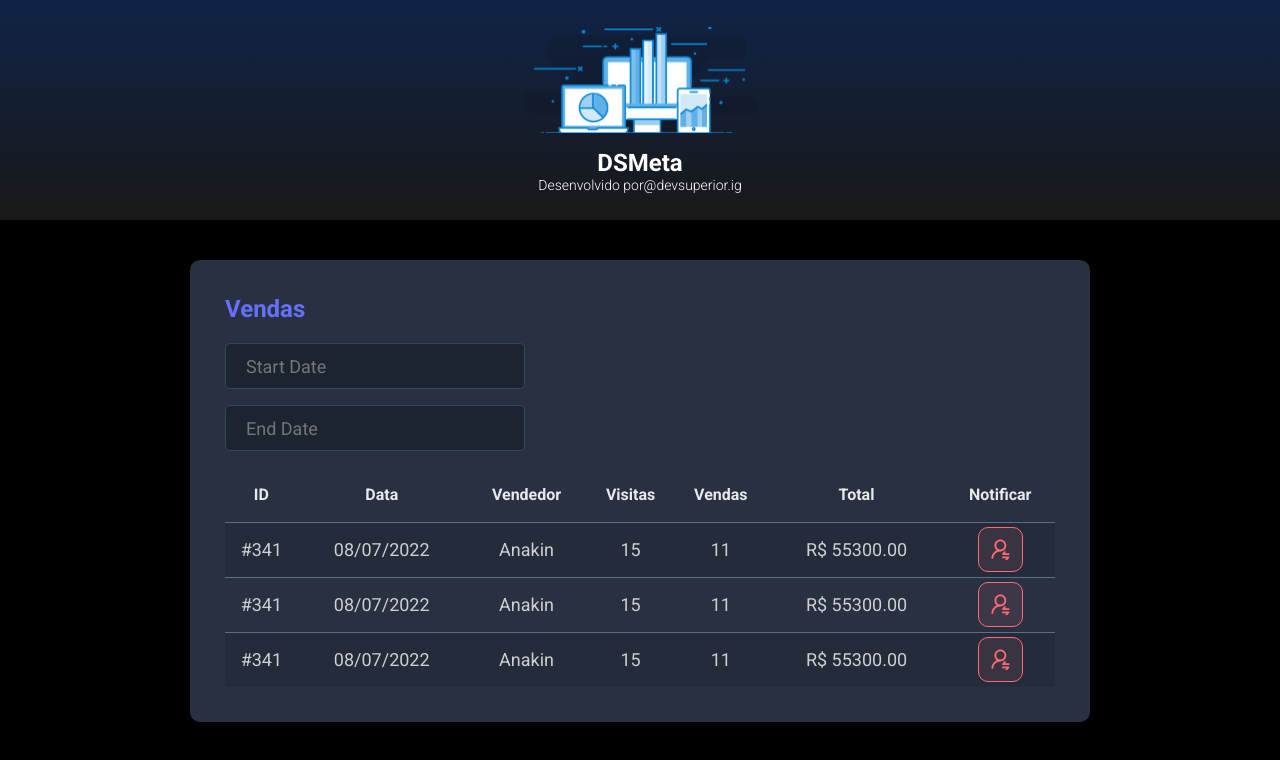
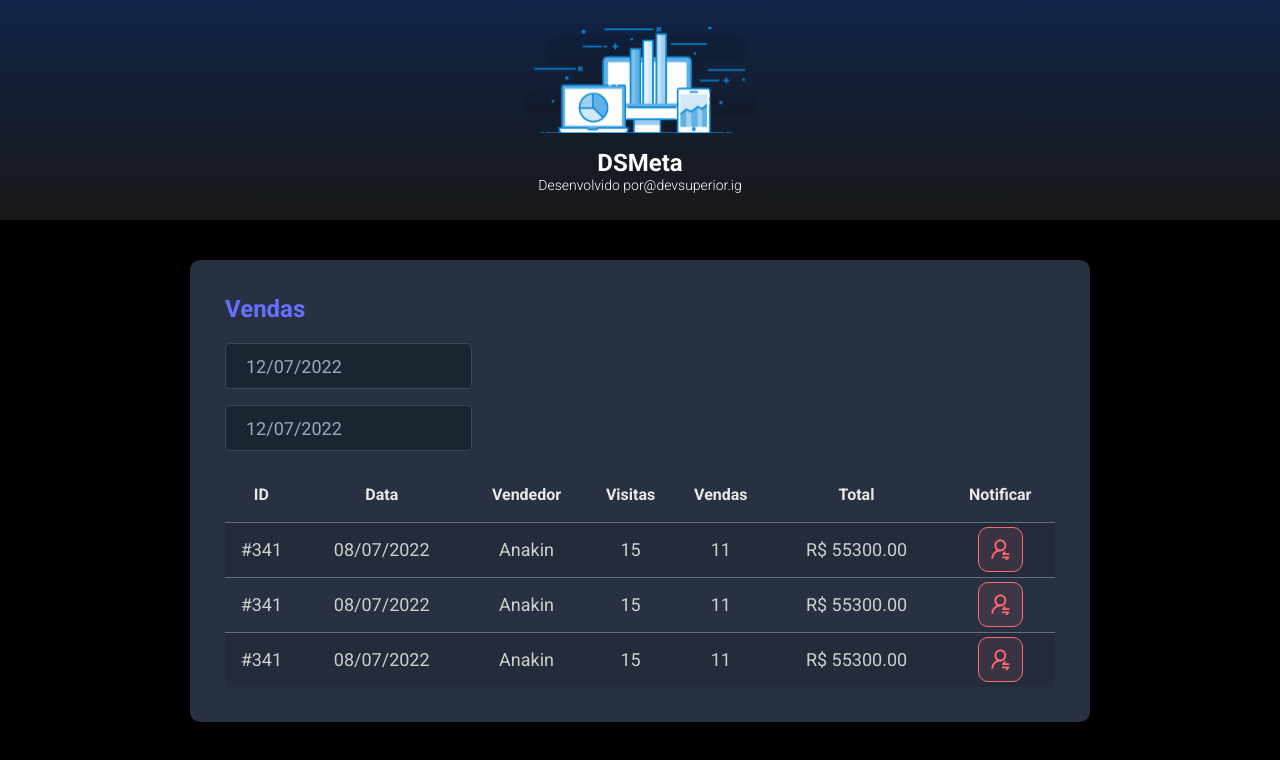
Before and after one commit to EduardoGomes1982/dsmeta, a React (Vite) app in the folder frontend/: page / in a window 1280 px wide. Shown: the top 760 px of the page. Built offline with nearby package versions, Linux system fonts and the light colour scheme.

Commit message:
Datepicker

```diff
--- a/frontend/package.json
+++ b/frontend/package.json
@@ -8,7 +8,9 @@
     "preview": "vite preview"
   },
   "dependencies": {
+    "@types/react-datepicker": "4.4.2",
     "react": "^18.0.0",
+    "react-datepicker": "4.8.0",
     "react-dom": "^18.0.0"
   },
   "devDependencies": {
--- a/frontend/src/components/SalesCard/index.tsx
+++ b/frontend/src/components/SalesCard/index.tsx
@@ -1,4 +1,6 @@
 import NotificationButton from "../NotificationButton";
+import DatePicker from "react-datepicker";
+import "react-datepicker/dist/react-datepicker.css";
 import "./styles.css";
 
 function SalesCard() {
@@ -7,22 +9,20 @@
       <h2 className="dsmeta-sales-title">Vendas</h2>
       <div>
         <div className="dsmeta-form-control-container">
-          <label htmlFor="start-date"></label>
-          <input
-            id="start-date"
+          <DatePicker
+            selected={new Date()}
+            onChange={(date: Date) => {}}
             className="dsmeta-form-control"
-            type="text"
-            placeholder="Start Date"
-          ></input>
+            dateFormat="dd/MM/yyyy"
+          />
         </div>
         <div className="dsmeta-form-control-container">
-          <label htmlFor="end-date"></label>
-          <input
-            id="end-date"
+          <DatePicker
+            selected={new Date()}
+            onChange={(date: Date) => {}}
             className="dsmeta-form-control"
-            type="text"
-            placeholder="End Date"
-          ></input>
+            dateFormat="dd/MM/yyyy"
+          />
         </div>
       </div>
 
```
Also changed, not shown: 1 other file (tests, documents, lock files or other folders).
